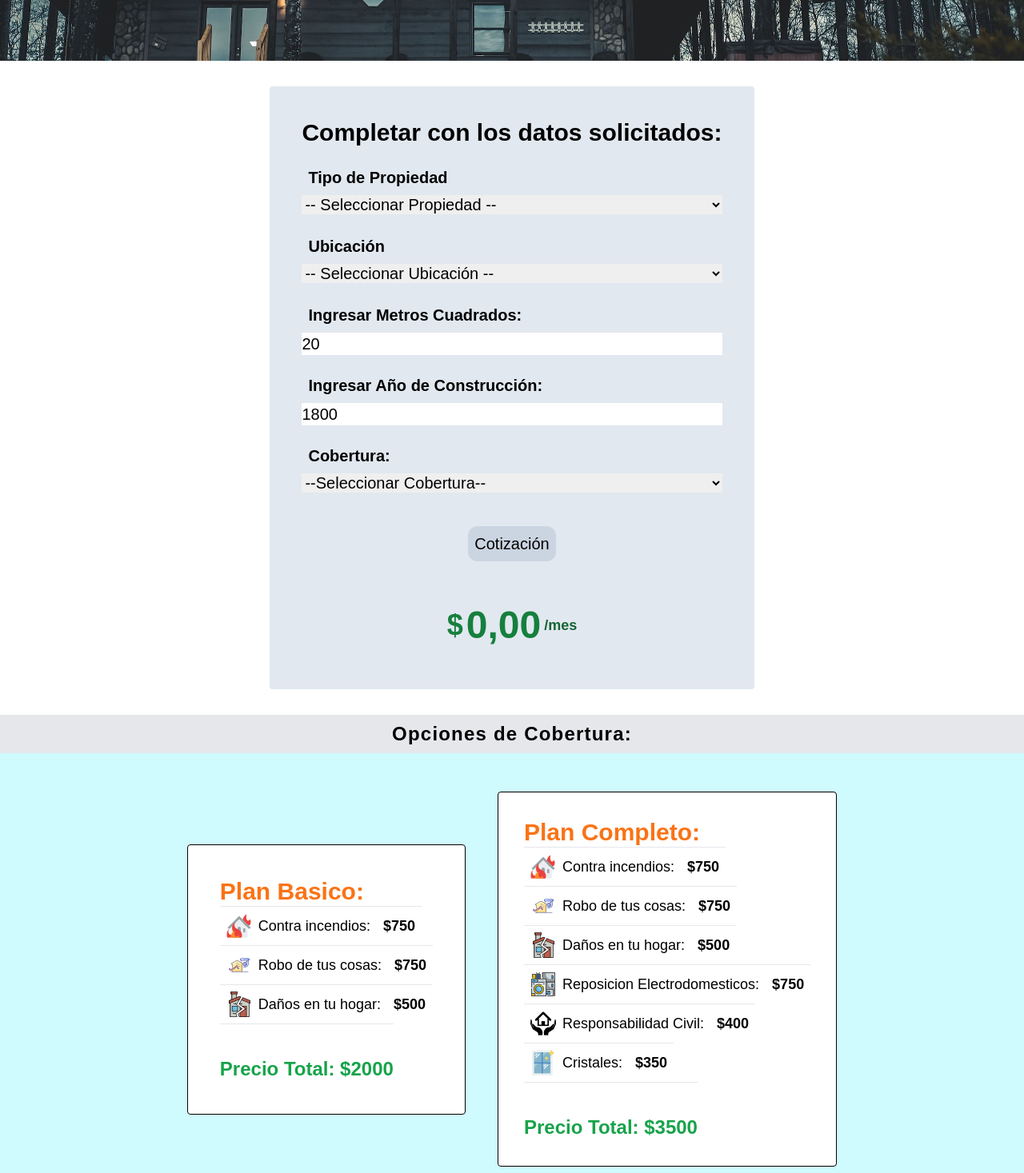
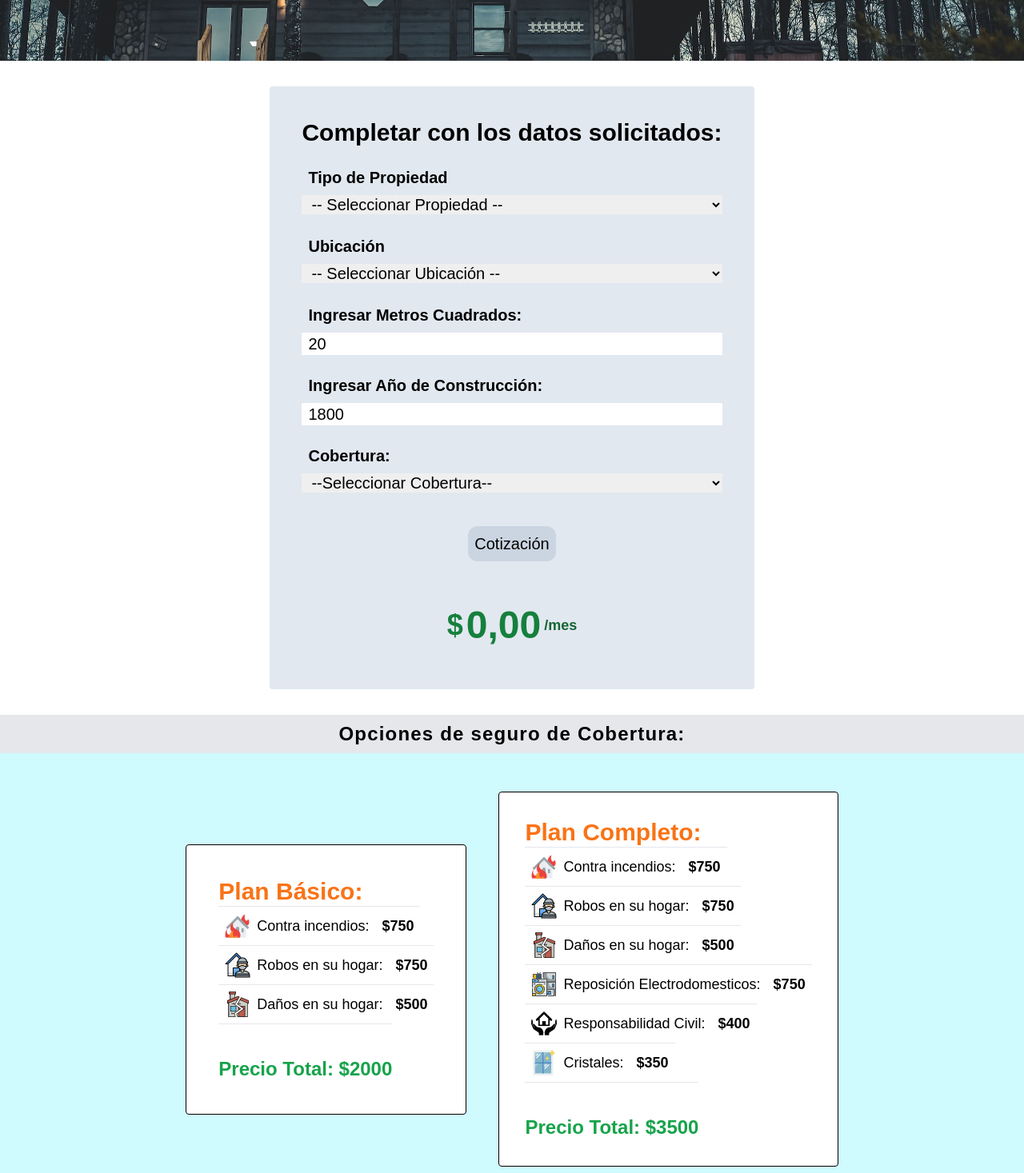
Before and after one commit to LautaroLinari/Proyecto-Final-React, a React (Vite) app: page / in a window 1280 px wide. Shown: the part 452-1919 px from the top of the page at 80% size. Built offline with nearby package versions, Linux system fonts and the light colour scheme; a web font is replaced by a local one.

Commit message:
4to commit, arreglando errores

```diff
--- a/src/components/Cobertura.jsx
+++ b/src/components/Cobertura.jsx
@@ -3,14 +3,14 @@ import DivCobertura from './utils/DivCobertura.jsx'
 function Cobertura() {
   return (
     <div className="">
-        <h3 className="text-2xl font-bold tracking-wider text-center bg-gray-200 w-auto p-2">Opciones de Cobertura:</h3>
+        <h3 className="text-2xl font-bold tracking-wider text-center bg-gray-200 w-auto p-2">Opciones de seguro de Cobertura:</h3>
         <div className="flex flex-row items-center justify-center gap-10 p-12 bg-cyan-100">
             <div className="flex flex-col items-start border border-black rounded p-10 bg-white">
 
-                <p className="text-center text-3xl font-semibold text-orange-500">Plan Basico:</p>
+                <p className="text-center text-3xl font-semibold text-orange-500">Plan Básico:</p>
                 <DivCobertura image="../../src/assets/icons/house-fire.png" text="Contra incendios:" valor="$750"/>
-                <DivCobertura image="../../src/assets/icons/stolen-house.png" text="Robo de tus cosas:" valor="$750"/>
-                <DivCobertura image="../../src/assets/icons/damaged-house.png" text="Daños en tu hogar:" valor="$500"/>
+                <DivCobertura image="../../src/assets/icons/stolen-house.png" text="Robos en su hogar:" valor="$750"/>
+                <DivCobertura image="../../src/assets/icons/damaged-house.png" text="Daños en su hogar:" valor="$500"/>
                 <div className="flex flex-col items-center justify-center pt-10 border-t">
                     <h2 className="text-2xl text-green-600 font-bold"> Precio Total: $2000</h2>
                 </div>
@@ -21,9 +21,9 @@ function Cobertura() {
 
                 <p className="text-center text-3xl font-semibold text-orange-500">Plan Completo:</p>
                 <DivCobertura image="../../src/assets/icons/house-fire.png" text="Contra incendios:" valor="$750"/>
-                <DivCobertura image="../../src/assets/icons/stolen-house.png" text="Robo de tus cosas:" valor="$750"/>
-                <DivCobertura image="../../src/assets/icons/damaged-house.png" text="Daños en tu hogar:" valor="$500"/>
-                <DivCobertura image="../../src/assets/icons/appliance.png" text="Reposicion Electrodomesticos:" valor="$750"/>
+                <DivCobertura image="../../src/assets/icons/stolen-house.png" text="Robos en su hogar:" valor="$750"/>
+                <DivCobertura image="../../src/assets/icons/damaged-house.png" text="Daños en su hogar:" valor="$500"/>
+                <DivCobertura image="../../src/assets/icons/appliance.png" text="Reposición Electrodomesticos:" valor="$750"/>
                 <DivCobertura image="../../src/assets/icons/civil.png" text="Responsabilidad Civil:" valor="$400"/>
                 <DivCobertura image="../../src/assets/icons/glasses.png" text="Cristales:" valor="$350"/>
                 <div className="flex items-center justify-center pt-10 border-t">
--- a/src/components/UserForm.jsx
+++ b/src/components/UserForm.jsx
@@ -132,7 +132,7 @@ const UserForm = () => {
 
                 <div className="p-2">
                     <label htmlFor="" className="flex font-semibold text-xl p-2">Tipo de Propiedad</label>
-                    <select name="" id="tipoPropiedad" onChange={handleTipoPropiedad} className="text-start text-xl w-full" required>
+                    <select name="" id="tipoPropiedad" onChange={handleTipoPropiedad} className="text-start text-xl w-full pl-2" required>
                         <option value="">-- Seleccionar Propiedad --</option>
                         {displayData}
                     </select>
@@ -140,7 +140,7 @@ const UserForm = () => {
 
                 <div className="p-2">
                     <label htmlFor="" className="flex font-semibold text-xl p-2">Ubicación</label>
-                    <select name="" id="ubicacion" onChange={handleUbicacion} className="text-start text-xl w-full" required>
+                    <select name="" id="ubicacion" onChange={handleUbicacion} className="text-start text-xl w-full pl-2" required>
                     <option value="">-- Seleccionar Ubicación --</option>
                         {displayData2}
                     </select>
@@ -148,17 +148,17 @@ const UserForm = () => {
 
                 <div className="p-2">
                     <label htmlFor="" className="flex font-semibold text-xl p-2">Ingresar Metros Cuadrados:</label>
-                    <input id="metros" className="w-full text-xl" value={userData.m2} onChange={handleM2Change} type="number" min={20} max={500} required/>
+                    <input id="metros" className="w-full text-xl pl-2" value={userData.m2} onChange={handleM2Change} type="number" min={20} max={500} required/>
                 </div>
 
                 <div className="p-2">
                     <label htmlFor="" className="flex font-semibold text-xl p-2">Ingresar Año de Construcción:</label>
-                    <input id="año" className="w-full text-xl" type="number" value={userData.anio} onChange={handleAnioChange} min={1800} max={2024} required/>
+                    <input id="año" className="w-full text-xl pl-2" type="number" value={userData.anio} onChange={handleAnioChange} min={1800} max={2024} required/>
                 </div>
 
                 <div className="p-2">
                     <label htmlFor="" className="flex font-semibold text-xl p-2">Cobertura:</label>
-                    <select name="" id="cobertura" onChange={handleCobertura} className="text-start text-xl w-full" required>
+                    <select name="" id="cobertura" onChange={handleCobertura} className="text-start text-xl w-full pl-2" required>
                         <option value="">--Seleccionar Cobertura--</option>
                         <option value="basica">Basica</option>
                         <option value="completa">Completa</option>
```
Also changed, not shown: src/assets/icons/stolen-house.png.
